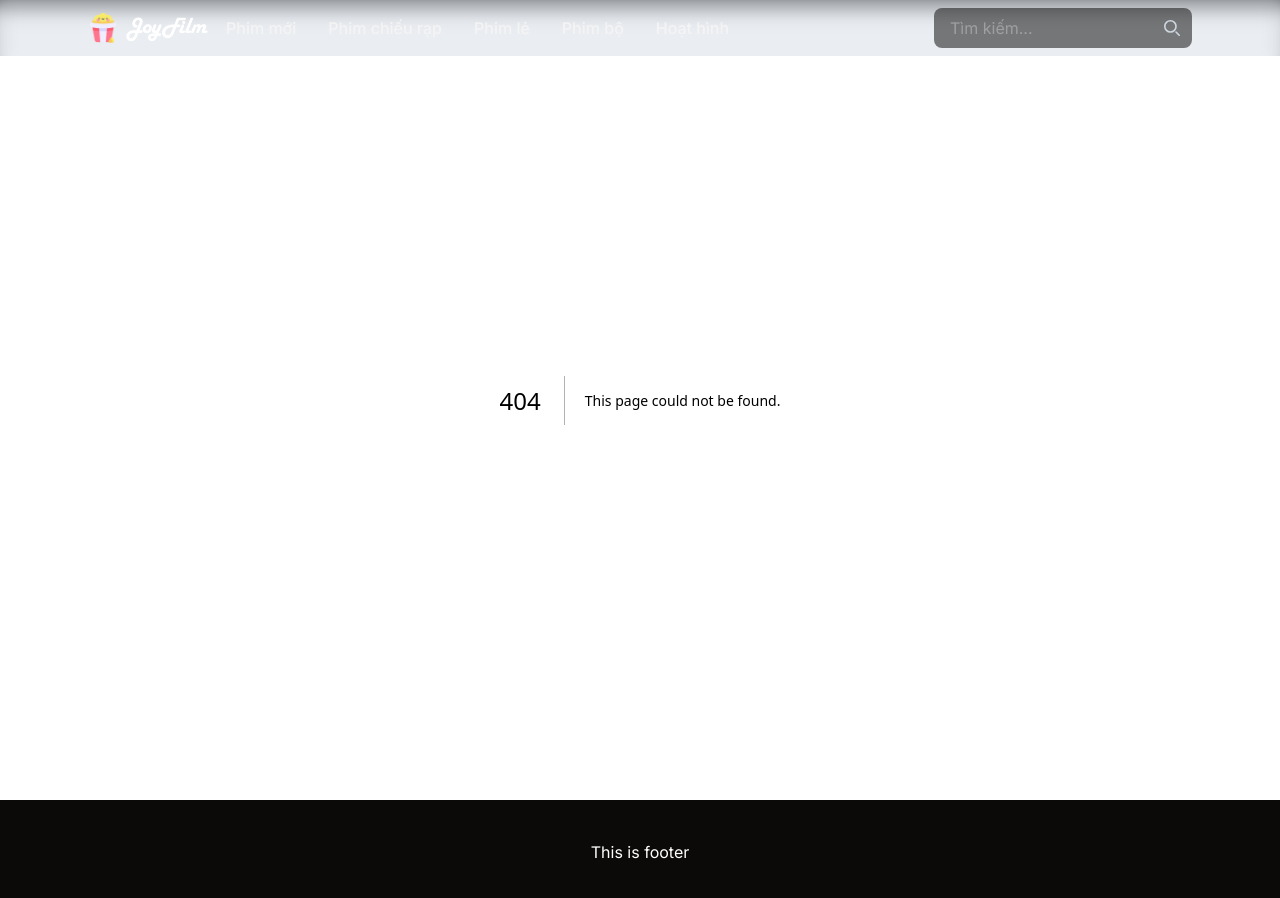
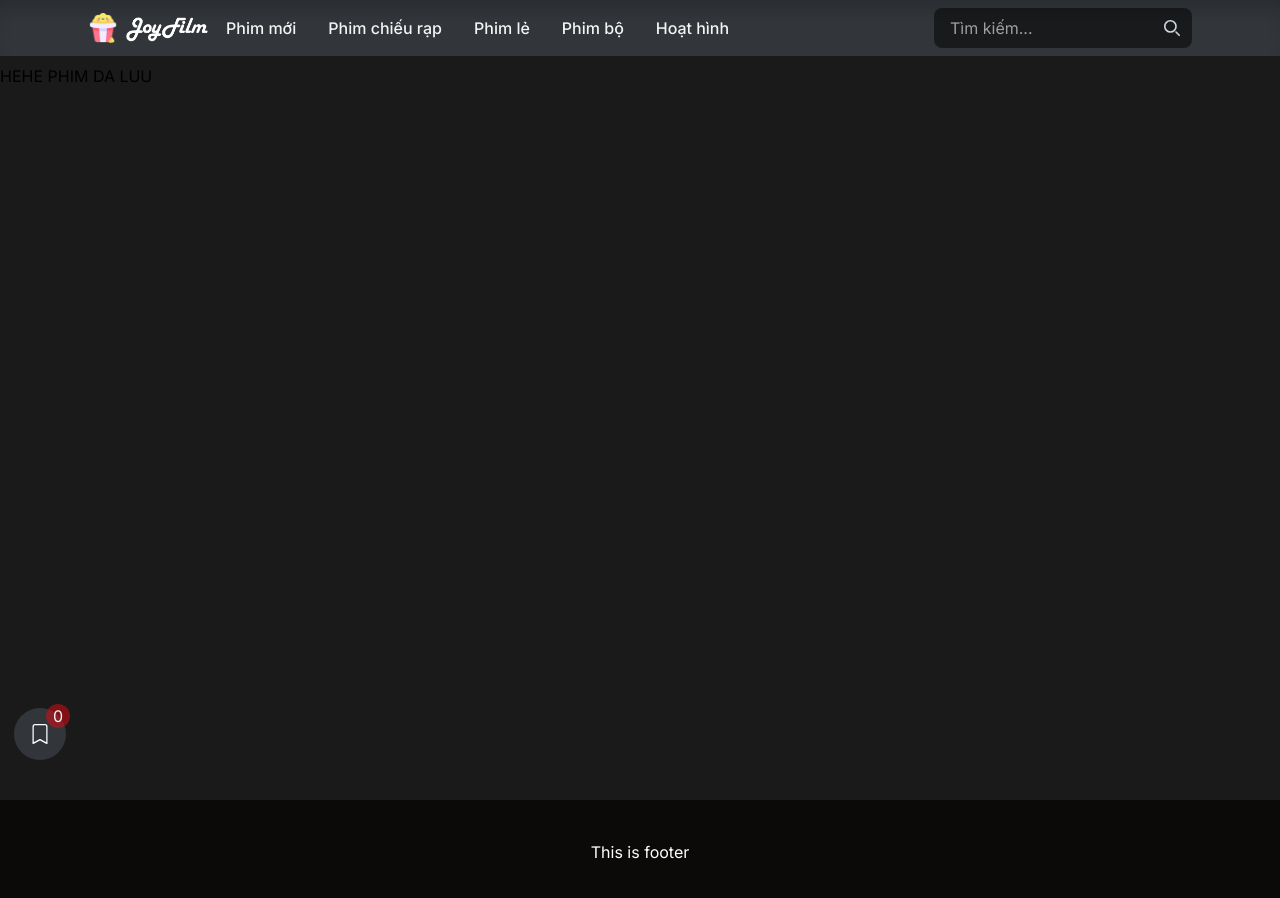
Before and after one commit to dothenghia/JoyFilm, a Next.js app: page /phim-da-luu in a window 1280 px wide. Before the commit this address had no page. Shown: the top 898 px of the page. Built offline with nearby package versions, Linux system fonts and the light colour scheme.

Commit message:
Create Save context

```diff
--- a/src/app/layout.jsx
+++ b/src/app/layout.jsx
@@ -4,6 +4,8 @@ import { Inter } from 'next/font/google'
 
 import Header from '@/components/Header/Header'
 import Footer from '@/components/Footer/Footer'
+import { SaveProvider } from '@/contexts/saveContext'
+import SavedButton from '@/components/SavedButton/SavedButton'
 
 const inter = Inter({ subsets: ['latin'] })
 
@@ -26,8 +28,15 @@ export default function RootLayout({ children }) {
                 {/* ------ Header Navigation Bar ------ */}
                 <Header />
 
-                {/* ------ Child route rendering ------ */}
-                {children}
+                <SaveProvider>
+                    {/* Bookmark Icon */}
+                    <div className="fixed bottom-10 left-7 xl:left-[calc((100%-1152px-100px)/2)] z-50">
+                        <SavedButton />
+                    </div>
+
+                    {/* ------ Child route rendering ------ */}
+                    {children}
+                </SaveProvider>
 
                 {/* ------ Footer ------ */}
                 <Footer />
--- /dev/null
+++ b/src/app/phim-da-luu/page.jsx
@@ -0,0 +1,13 @@
+
+'use client'
+
+export default function Page() {
+
+
+    return (
+        <div className="page-container-0topside">
+            HEHE PHIM DA LUU
+
+        </div >
+    );
+};
--- /dev/null
+++ b/src/components/SavedButton/SavedButton.jsx
@@ -0,0 +1,28 @@
+'use client'
+
+import { useContext } from "react";
+import { saveContext } from "@/contexts/saveContext";
+import Link from "next/link";
+import BlurBox from "../BlurBox/BlurBox";
+
+const SavedButton = () => {
+    const context = useContext(saveContext)
+
+    return (
+        <div className="relative group">
+            <Link href='/phim-da-luu'
+                className="block rounded-full overflow-hidden">
+                <BlurBox>
+                    <div className="p-4 group-hover:bg-gradient-to-br from-red-600 to-indigo-500">
+                        <img src='/bookmark.svg' className="w-5 h-5" alt="Bookmark" />
+                    </div>
+                </BlurBox>
+            </Link>
+            <div className="absolute -top-1 -right-1 px-[7px] rounded-full bg-primary/50 group-hover:bg-primary text-heading">
+                {context.saveList.length}
+            </div>
+        </div>
+    );
+};
+
+export default SavedButton;
--- /dev/null
+++ b/src/contexts/saveContext.jsx
@@ -0,0 +1,47 @@
+'use client'
+
+import { useState, createContext } from 'react';
+
+const saveContext = createContext()
+
+function SaveProvider({ children }) {
+
+    const [saveList, setSaveList] = useState(() => {
+        let localSaveList = JSON.parse(localStorage.getItem('saveList'))
+        return localSaveList || [];
+    })
+
+    const isSaved = (movie) => {
+        const exists = saveList.some((savedMovie) => savedMovie.name === movie.name);
+        return exists
+    }
+
+    const toggleSaveMovie = (movie) => {
+        const exists = isSaved(movie);
+
+        if (exists) {
+            const updatedList = saveList.filter((savedMovie) => savedMovie.name !== movie.name);
+            setSaveList(updatedList);
+            localStorage.setItem('saveList', JSON.stringify(updatedList));
+        } else {
+            const updatedList = [...saveList, movie];
+            setSaveList(updatedList);
+            localStorage.setItem('saveList', JSON.stringify(updatedList));
+        }
+    }
+
+    const value = {
+        saveList,
+        setSaveList,
+        isSaved,
+        toggleSaveMovie
+    }
+
+    return (
+        <saveContext.Provider value={value}>
+            {children}
+        </saveContext.Provider>
+    )
+}
+
+export { saveContext, SaveProvider }
```
